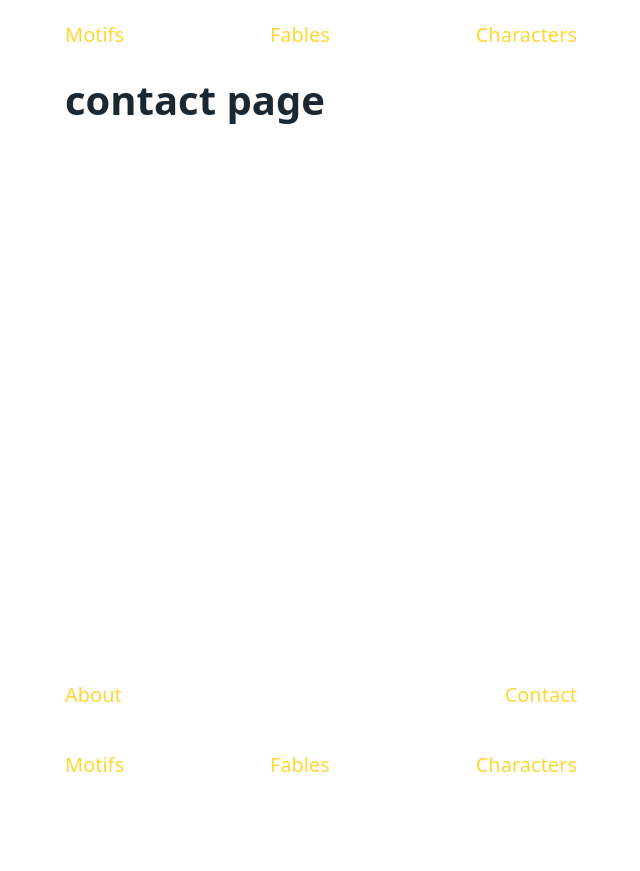
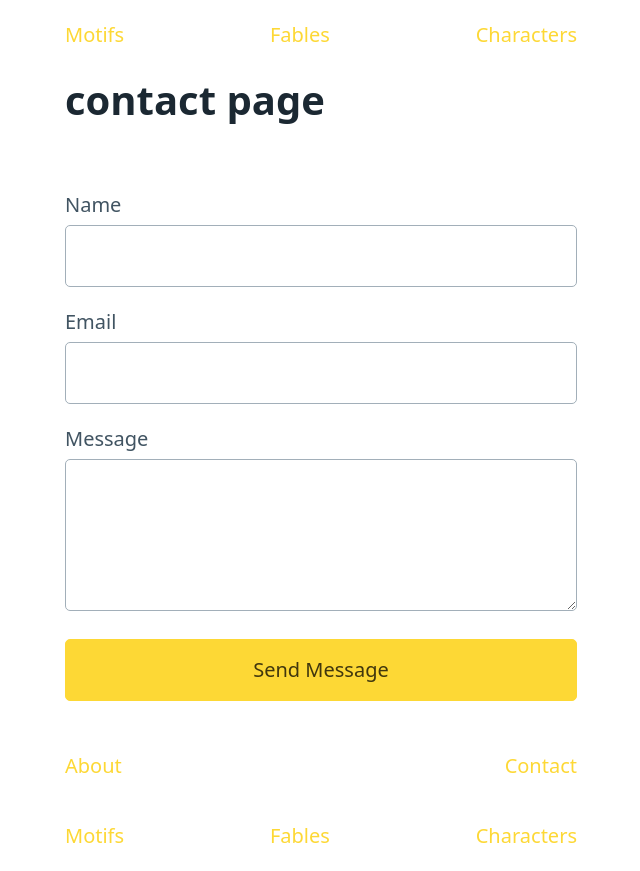
Before and after one commit to ryankillian/aesop-gpt, a SvelteKit app: page /contact in a window 1280 px wide. Shown: the whole page, without its empty margins (319-959 px from the left). Before the commit the page ends 800 px from the top, so only its background shows below. Built offline with nearby package versions, Linux system fonts and the light colour scheme.

Commit message:
feat: add contact page

```diff
--- /dev/null
+++ b/src/routes/contact/+page.server.ts
@@ -0,0 +1,19 @@
+export const prerender = false;
+
+export const actions = {
+	default: async ({ request }) => {
+		const formData = await request.formData();
+		const name = formData.get('username');
+		const email = formData.get('email');
+		const message = formData.get('message');
+
+		const prefilledLink = `https://docs.google.com/forms/d/e/1FAIpQLSfaxW_9kl36wfZp23GatRFUcK4gNHiP_jBpPbOYGTfJFq6FuA/formResponse?usp=pp_url&entry.1257029937=${name}&entry.1099373931=${email}&entry.1470659876=${message}&submit=Submit`;
+
+		const response = await fetch(prefilledLink);
+
+		return {
+			success: true,
+			status: 'Form is submitted'
+		};
+	}
+};
--- a/src/routes/contact/+page.svelte
+++ b/src/routes/contact/+page.svelte
@@ -1 +1,19 @@
+<script lang="ts">
+	export let form;
+</script>
+
 <h1>contact page</h1>
+{#if form?.success}
+	<h2 class="success">Message has been received. Thank you!!</h2>
+{:else}
+	<form method="POST">
+		<label for="username">Name</label>
+		<input type="text" id="username" name="username" required />
+		<label for="email">Email</label>
+		<input type="email" id="email" name="email" required />
+
+		<label for="message">Message</label>
+		<textarea id="message" name="message" rows="4" required />
+		<button>Send Message</button>
+	</form>
+{/if}
```
Also changed, not shown: 1 other file (tests, documents, lock files or other folders).
